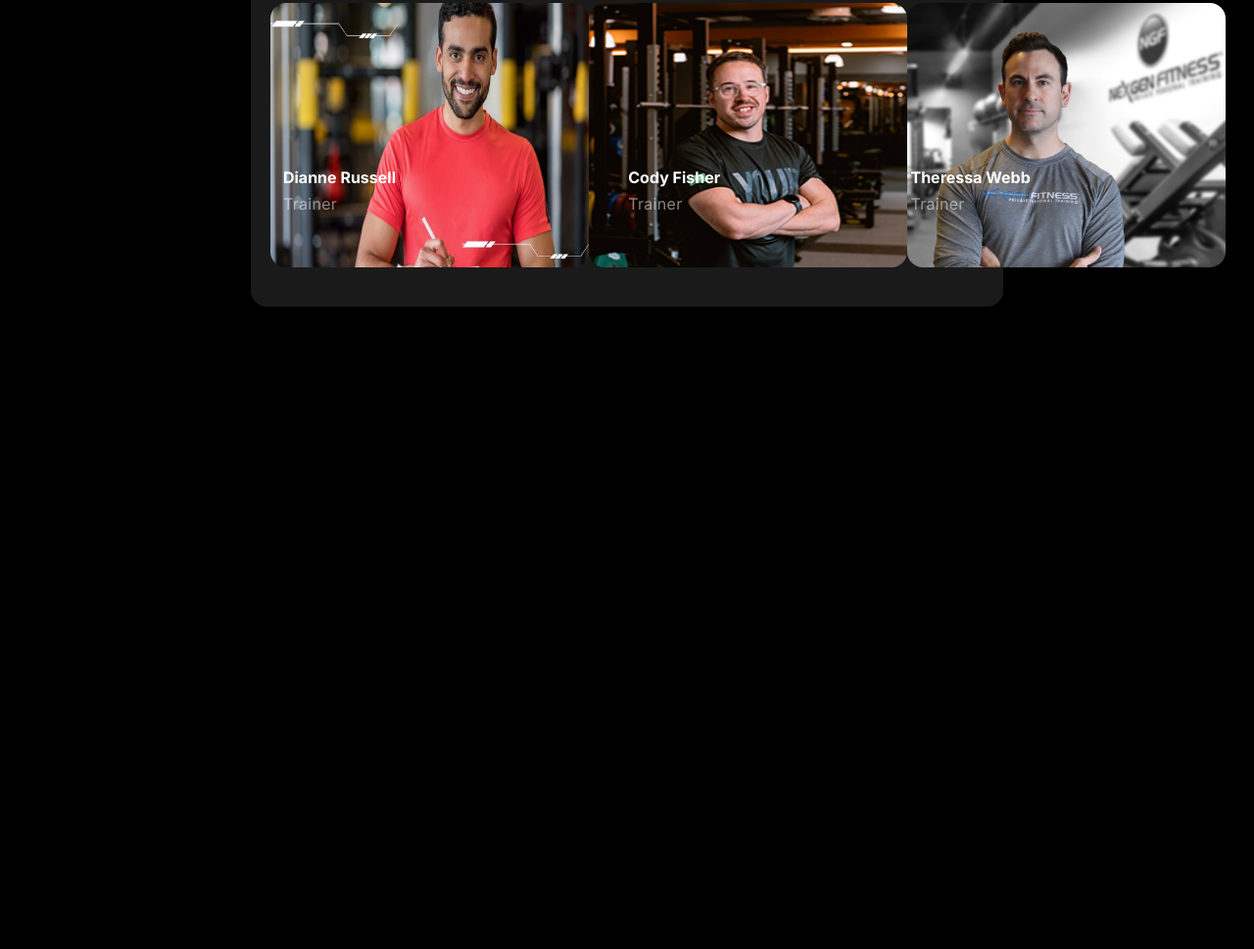
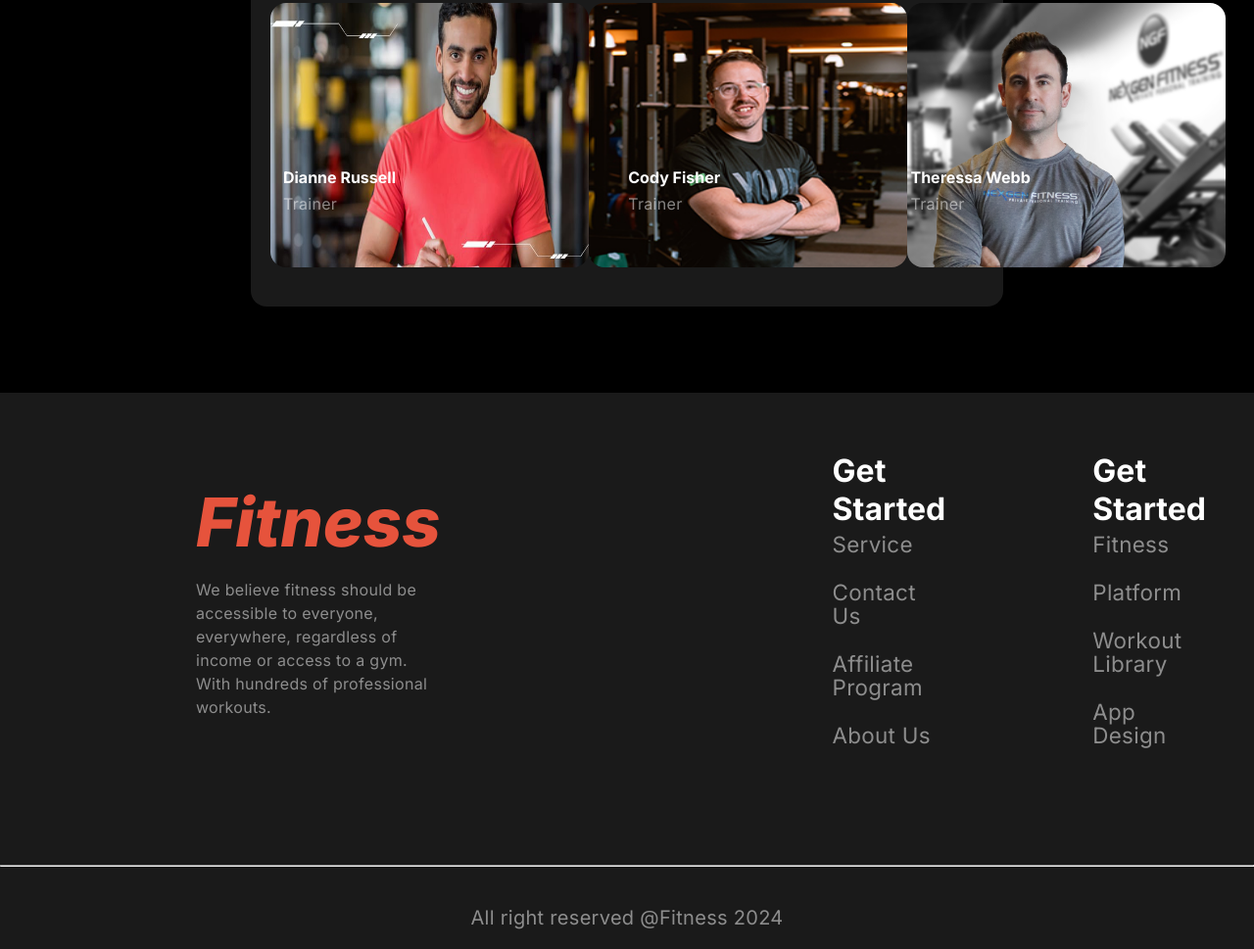
Before and after one commit to MushfikhaJyoti/my-second-PH-assignment, a plain HTML site: page index.html in a window 1280 px wide. Shown: the part 3490-4459 px from the top of the page at 98% size. Before the commit the page ends 3891 px from the top, so only its background shows below. Drawn offline with Linux system fonts and the light colour scheme.

Commit message:
footer sec done with responsiveness

```diff
--- a/index.html
+++ b/index.html
@@ -47,6 +47,7 @@
                     </div>
         </div>
          </section>
+         <!-- Change Your Habit Sec -->
          <section class="container habit-section">
             <div class="heading-text text-center">
                 <h3>Change Your Habits</h3>
@@ -136,6 +137,7 @@
 
         </div>
          </section>
+         <!-- Meet Team Section -->
          <section class="team">
             <div class="team-heading">
                 <h3>Meet Your Team</h3>
@@ -182,13 +184,40 @@
                </div>
                 </section>
 
+        <!-- Footer Section -->
+         <section class="footer">
+         <div class="footer-section">
+            <div class="brand-box">
+                <h3 class="font-size">Fitness</h3>
+                <p>We believe fitness should be accessible to everyone, everywhere, regardless of income or access to a gym. With hundreds of professional workouts.</p>
+            </div>
+            <div class="communication-box">
+                <div class="communication">
+                    <div><h4>Get Started</h4>
+                    <p>Service</p>
+                <p>Contact Us</p>
+                <p>Affiliate Program</p>
+                <p>About Us</p>
+            </div>
+            <div class="communication">
+                <div><h4>Get Started</h4>
+                <p>Fitness</p>
+            <p>Platform</p>
+            <p>Workout Library</p>
+            <p>App Design</p>
+           </div>
+            </div>
+            </div>
+            </div>
+            </div>
+            <div class="">
+                <hr>
+                <p class="copy-right">All right reserved @Fitness 2024</p>
+            </div>
+
+        </section>
 
 
 
-
-
-
-
-
-</body>
+         </body>
 </html>
--- a/styles/style.css
+++ b/styles/style.css
@@ -316,6 +316,52 @@ i{
     left: 50%;
     transform: translate(-130%, 45%);
 }
+/* Footer Section Styling */
+.communication h4{
+    font-size: 2rem;
+}
+.communication p{
+    font-size: 1.4rem;
+}
+.font-size{
+    color: rgb(230, 83, 60);
+    font-size: 4.3rem;
+    font-weight: 800;
+    font-style: italic;
+}
+.brand-box{
+    width: 25%;
+    margin: 60px 200px;
+}
+.footer-section {
+      display: flex;
+    justify-content: space-between;
+    align-items: center;
+    gap: 50px;
+}
+.footer{
+    background-color: rgb(255, 255, 255,10%);
+
+}
+.communication{
+    display: flex;
+    justify-content: space-between;
+    align-items: center;
+    gap: 150px;
+
+}
+.communication-box{
+    margin: 60px 150px;
+}
+hr{
+    margin: 40px auto;
+    color: rgba(255, 255, 255, 0.5);
+}
+.copy-right{
+    text-align: center;
+    font-size: 20px;
+
+}
 
 
 
@@ -331,7 +377,7 @@ i{
         display: block;
 
      }
-     .Banner-section, .habit-img,  .run-extra,  .BMI-calculator,.row-two, .row-one, .team {
+     .Banner-section, .habit-img,  .run-extra,  .BMI-calculator,.row-two, .row-one, .team,.footer-section,.communication {
         display: flex;
         flex-direction: column;
      }
@@ -358,7 +404,7 @@ i{
     }
     .input-box{
         grid-template-columns: repeat(2, 230px);
-       width: 290px;
+       width: 250px;
         height: 185px;
     }
     .activity-input{
@@ -385,4 +431,10 @@ i{
     .row-one,.row-two{
         gap: 20px;
     }
+    .brand-box{
+        margin-top: 60px;
+        margin-bottom: 10px;
+        margin-right: 60px;
+        margin-left: 0px;
+    }
 }
```
